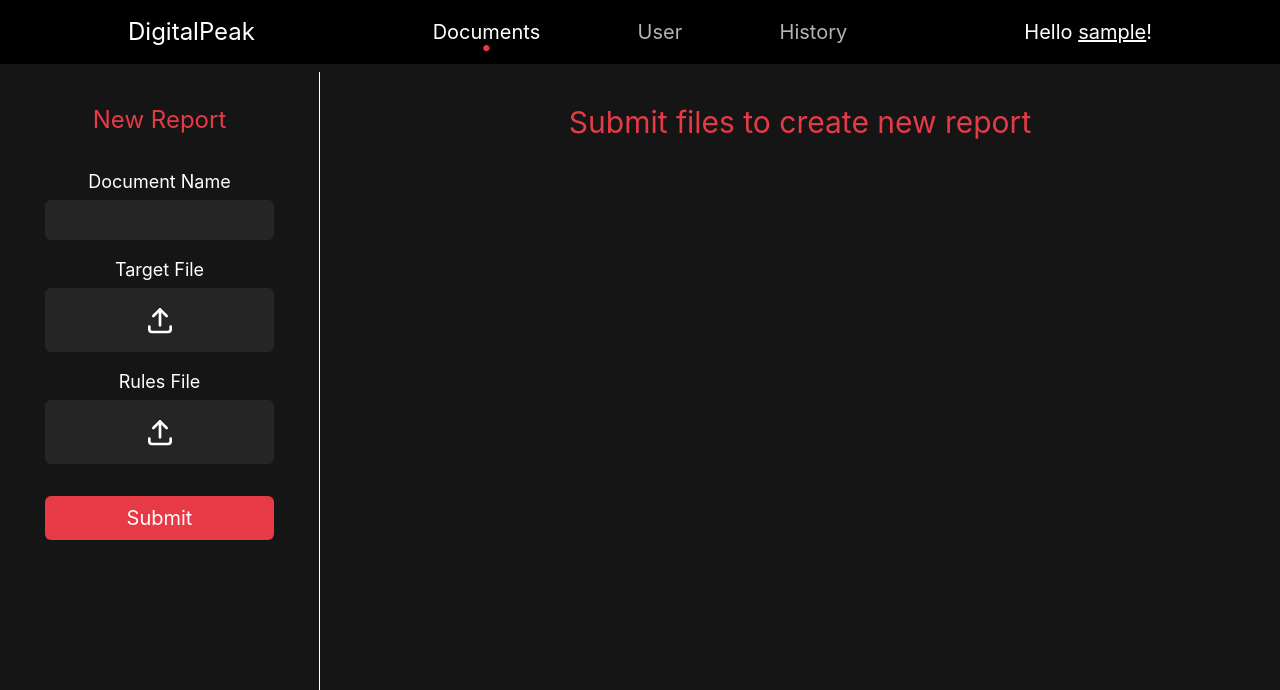
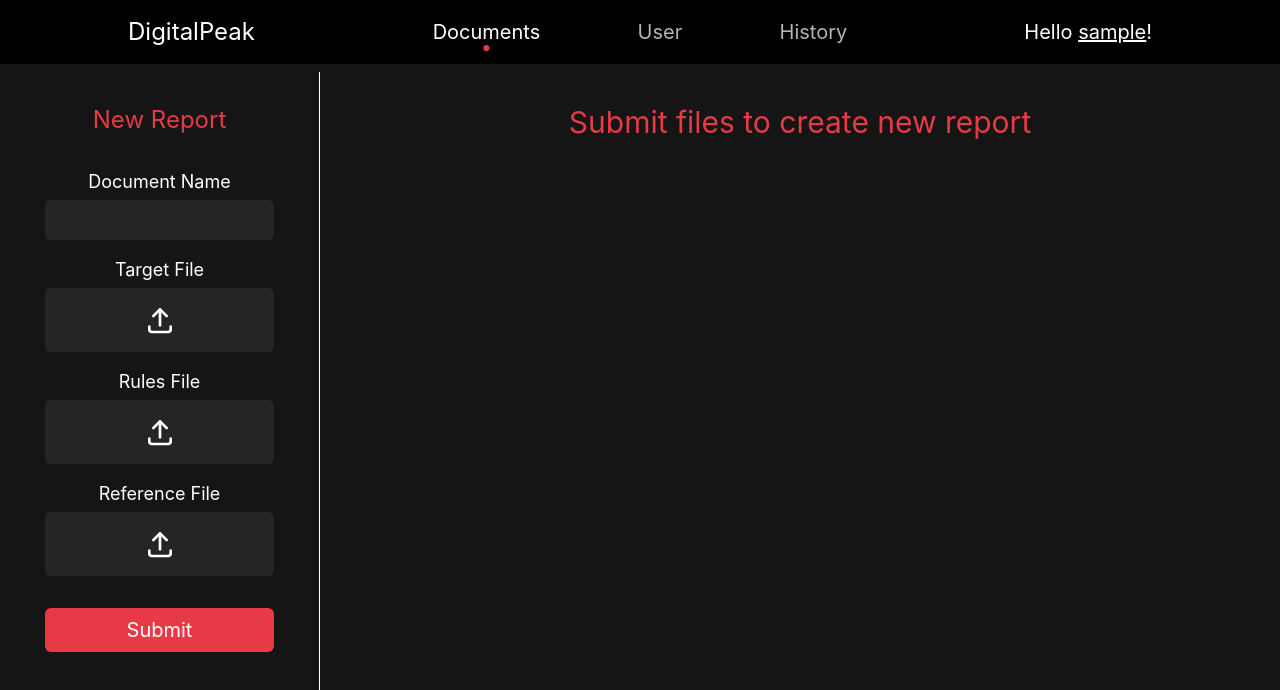
Before and after one commit to bakyt03/DTHack-24, a React (Create React App) app in the folder frontend/: page /doc in a window 1280 px wide. Shown: the top 690 px of the page. Built offline with nearby package versions, Linux system fonts and the light colour scheme; sample sign-in values are in the browser's storage.

Commit message:
3rd document

```diff
--- a/frontend/src/pages/Document.jsx
+++ b/frontend/src/pages/Document.jsx
@@ -1,6 +1,7 @@
 import { useState, useRef, useEffect } from 'react';
 import { IconFileFilled, IconFile, IconFileSettings, IconFileSpark, IconCheck, IconX, IconUpload, IconReload } from '@tabler/icons-react';
 import { useAuthContext } from '../hooks/useAuthContext';
+import { data } from 'react-router-dom';
 
 export default function Document() {
 
@@ -9,6 +10,7 @@ export default function Document() {
     const [pending, setPending] = useState(false);
     const targetInputRef = useRef(null);
     const rulesInputRef = useRef(null);
+    const referenceInputRef = useRef(null);
 
     const [resolved, setResolved] = useState(false);
 
@@ -22,6 +24,7 @@ export default function Document() {
     const [formData, setFormData] = useState({
         target: null,
         rules: null,
+        reference: null,
         docnName: ''
     });
 
@@ -58,6 +61,7 @@ export default function Document() {
         dataF.append('document', formData.target);
         dataF.append('instructions', formData.rules);
         dataF.append('documentName', formData.docnName);
+        dataF.append('reference', formData.reference);
 
         fetch(`${process.env.REACT_APP_PATH}/openapi/upload?documentName=${formData.docnName}&userID=${user.id}`, {
             method: 'POST',
@@ -108,6 +112,7 @@ export default function Document() {
         let dataF = new FormData();
         dataF.append('document', formData.target);
         dataF.append('instructions', formData.rules);
+        dataF.append('reference', formData.reference);
         dataF.append('documentName', formData.docnName);
         if (question.length > 5) {
             if (notSureReplying) {
@@ -174,7 +179,7 @@ export default function Document() {
 
         setFormData((prevData) => ({
             ...prevData,
-            [doc === 1 ? 'target' : 'rules']: file
+            [doc === 1 ? 'target' : doc === 2 ? 'rules' : 'reference']: file
         }));
 
 
@@ -183,7 +188,7 @@ export default function Document() {
     };
 
     function openFileExplorer(val) {
-        const InputRef = val === 1 ? targetInputRef : rulesInputRef;
+        const InputRef = val === 1 ? targetInputRef : val === 2 ? rulesInputRef : referenceInputRef;
         InputRef.current.value = "";
         InputRef.current.click();
     }
@@ -285,6 +290,25 @@ export default function Document() {
 
                                 </div>
                                 {resolved && <div onClick={() => openFileExplorer(2)} className='cursor-pointer h-full flex justify-center items-center py-2  rounded-md mt-2 text-sm  bg-primary right-0'><IconReload color='#fff' /></div>}
+
+                            </div>
+                            <div className=' flex flex-col  justify-center my-4'>
+                                <label className='text-center text-lg  mb-1' htmlFor="rules">Reference File</label>
+                                <div className="bg-bg relative  font-bold cursor-pointer py-4   rounded-md flex flex-col justify-center items-center  " onClick={() => openFileExplorer(3)}>
+
+                                    {formData.reference ? <IconFileFilled size={32} color='#fff' /> : <IconUpload size={32} color='#fff' />}
+                                    {!!formData.reference && <p className=' text-sm text-center'>{formData.reference.name}</p>}
+                                    {pending && <p className=' text-sm'>Uploading...</p>}
+
+                                    <input
+                                        type="file"
+                                        ref={referenceInputRef}
+                                        onChange={e => handleFileChange(e, 3)}
+                                        className='hidden'
+                                    />
+
+                                </div>
+                                {resolved && <div onClick={() => openFileExplorer(3)} className='cursor-pointer h-full flex justify-center items-center py-2  rounded-md mt-2 text-sm  bg-primary right-0'><IconReload color='#fff' /></div>}
 
                             </div>
 
```
Also changed, not shown: 1 other file (tests, documents, lock files or other folders).
